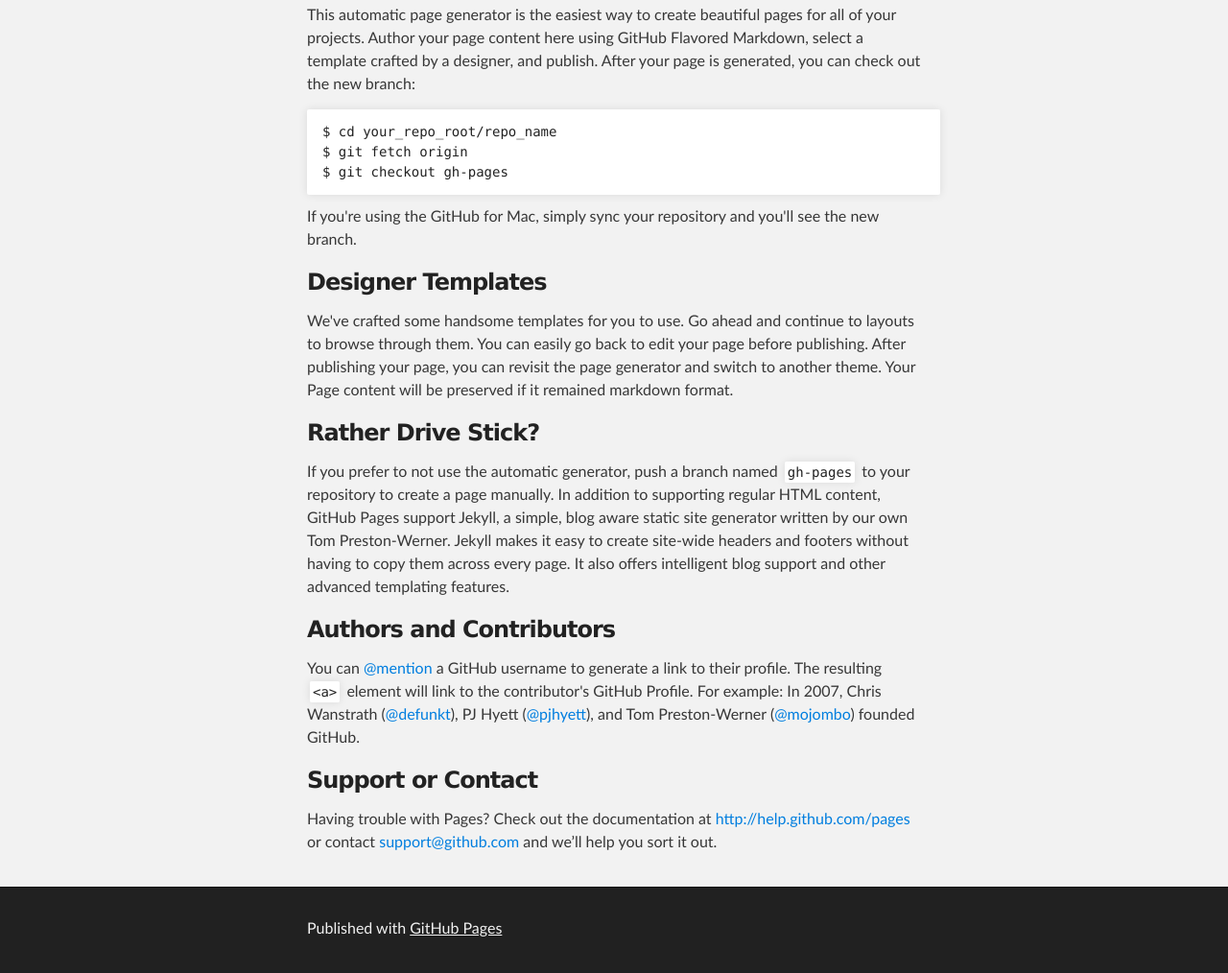
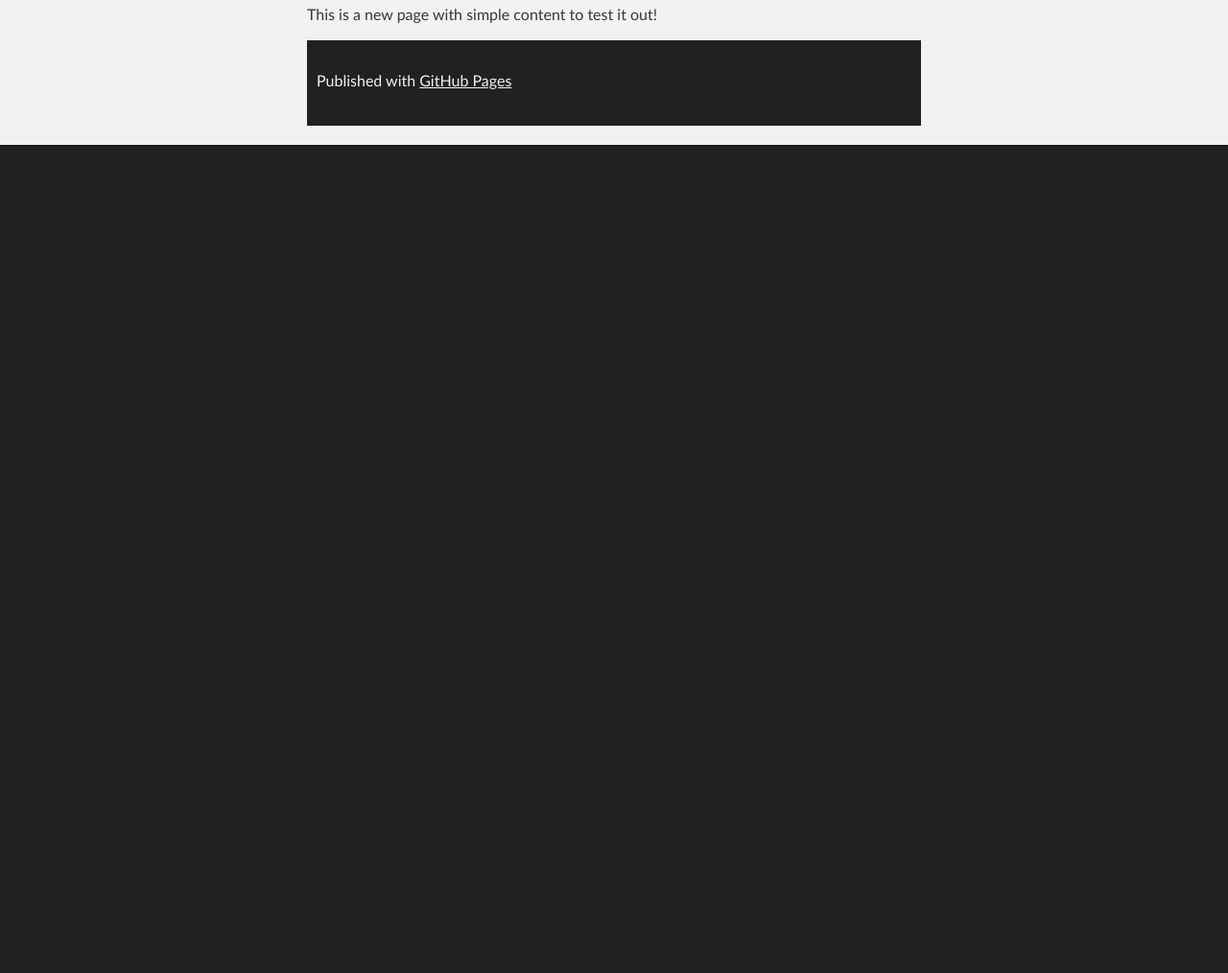
Before and after one commit to krmullins/krmullins.github.io, a plain HTML site: page index.html in a window 1280 px wide. Shown: the part 267-1281 px from the top of the page at 96% size. After the commit the page ends 800 px from the top, so only its background shows below. Drawn offline with Linux system fonts and the light colour scheme.

Commit message:
Remove temp content

```diff
--- a/index.html
+++ b/index.html
@@ -30,36 +30,7 @@
         <h3>
 <a name="welcome-to-github-pages" class="anchor" href="#welcome-to-github-pages"><span class="octicon octicon-link"></span></a>Welcome to GitHub Pages.</h3>
 
-<p>This automatic page generator is the easiest way to create beautiful pages for all of your projects. Author your page content here using GitHub Flavored Markdown, select a template crafted by a designer, and publish. After your page is generated, you can check out the new branch:</p>
-
-<pre><code>$ cd your_repo_root/repo_name
-$ git fetch origin
-$ git checkout gh-pages
-</code></pre>
-
-<p>If you're using the GitHub for Mac, simply sync your repository and you'll see the new branch.</p>
-
-<h3>
-<a name="designer-templates" class="anchor" href="#designer-templates"><span class="octicon octicon-link"></span></a>Designer Templates</h3>
-
-<p>We've crafted some handsome templates for you to use. Go ahead and continue to layouts to browse through them. You can easily go back to edit your page before publishing. After publishing your page, you can revisit the page generator and switch to another theme. Your Page content will be preserved if it remained markdown format.</p>
-
-<h3>
-<a name="rather-drive-stick" class="anchor" href="#rather-drive-stick"><span class="octicon octicon-link"></span></a>Rather Drive Stick?</h3>
-
-<p>If you prefer to not use the automatic generator, push a branch named <code>gh-pages</code> to your repository to create a page manually. In addition to supporting regular HTML content, GitHub Pages support Jekyll, a simple, blog aware static site generator written by our own Tom Preston-Werner. Jekyll makes it easy to create site-wide headers and footers without having to copy them across every page. It also offers intelligent blog support and other advanced templating features.</p>
-
-<h3>
-<a name="authors-and-contributors" class="anchor" href="#authors-and-contributors"><span class="octicon octicon-link"></span></a>Authors and Contributors</h3>
-
-<p>You can <a href="https://github.com/blog/821" class="user-mention">@mention</a> a GitHub username to generate a link to their profile. The resulting <code>&lt;a&gt;</code> element will link to the contributor's GitHub Profile. For example: In 2007, Chris Wanstrath (<a href="https://github.com/defunkt" class="user-mention">@defunkt</a>), PJ Hyett (<a href="https://github.com/pjhyett" class="user-mention">@pjhyett</a>), and Tom Preston-Werner (<a href="https://github.com/mojombo" class="user-mention">@mojombo</a>) founded GitHub.</p>
-
-<h3>
-<a name="support-or-contact" class="anchor" href="#support-or-contact"><span class="octicon octicon-link"></span></a>Support or Contact</h3>
-
-<p>Having trouble with Pages? Check out the documentation at <a href="http://help.github.com/pages">http://help.github.com/pages</a> or contact <a href="mailto:support@github.com">support@github.com</a> and we’ll help you sort it out.</p>
-      </section>
-    </div>
+<p>This is a new page with simple content to test it out!</p>
 
     <!-- FOOTER  -->
     <div id="footer_wrap" class="outer">
```
